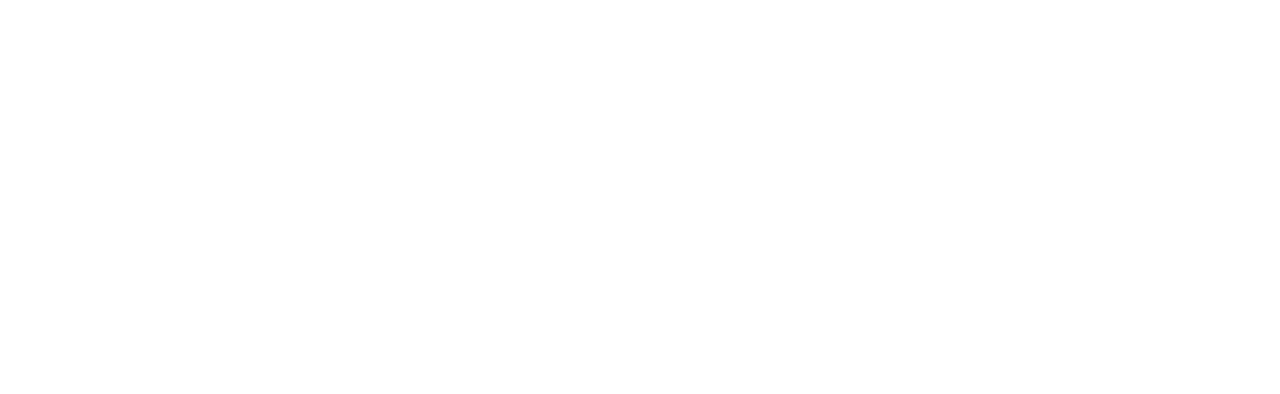
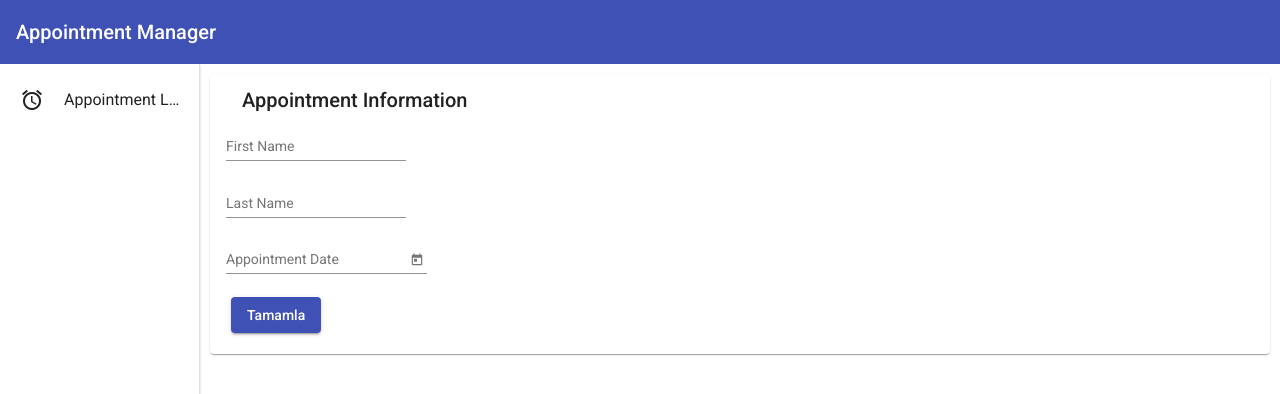
Before and after one commit to caltuntas/appointment-ui, an Angular app: page /appointments/new in a window 1280 px wide. Before the commit this address led to /. Shown: the top 394 px of the page. Built offline with nearby package versions, Linux system fonts and the light colour scheme.

Commit message:
chore: new appointment form is added

```diff
--- a/src/app/app-routing.module.ts
+++ b/src/app/app-routing.module.ts
@@ -2,6 +2,7 @@
 import { Routes, RouterModule } from '@angular/router';
 import { HomeComponent } from './home/home.component';
 import { AppointmentListComponent } from './appointment-list/appointment-list.component';
+import { AppointmentFormComponent } from './appointment-form/appointment-form.component';
 
 
 const routes: Routes = [
@@ -12,6 +13,10 @@
       {
         path: 'appointments',
         component: AppointmentListComponent
+      },
+      {
+        path: 'appointments/new',
+        component: AppointmentFormComponent
       }
     ],
   },
--- a/src/app/app.module.ts
+++ b/src/app/app.module.ts
@@ -9,6 +9,7 @@
 import { HomeComponent } from './home/home.component';
 import { SidenavComponent } from './sidenav/sidenav.component';
 import { AppointmentListComponent } from './appointment-list/appointment-list.component';
+import { AppointmentFormComponent } from './appointment-form/appointment-form.component';
 
 @NgModule({
   declarations: [
@@ -16,7 +17,8 @@
     HeaderComponent,
     HomeComponent,
     SidenavComponent,
-    AppointmentListComponent
+    AppointmentListComponent,
+    AppointmentFormComponent
   ],
   imports: [
     BrowserModule,
--- /dev/null
+++ b/src/app/appointment-form/appointment-form.component.html
@@ -0,0 +1,66 @@
+<mat-card class="example-card">
+  <mat-card-header>
+    <mat-card-title>Appointment Information</mat-card-title>
+  </mat-card-header>
+  <mat-card-content>
+    <div class="container">
+      <div [hidden]="submitted">
+        <form (ngSubmit)="onSubmit()" #talepForm="ngForm" class="example-form">
+          <div class="col-md-12">
+            <mat-form-field class="full-width">
+              <mat-label>First Name</mat-label>
+              <input
+                matInput
+                type="text"
+                [(ngModel)]="model.firstName"
+                name="firstName"
+                #name="ngModel"
+              />
+            </mat-form-field>
+          </div>
+          <div class="col-md-12">
+            <mat-form-field class="full-width">
+              <mat-label>Last Name</mat-label>
+              <input
+                matInput
+                type="text"
+                [(ngModel)]="model.lastName"
+                name="lastName"
+                #name="ngModel"
+              />
+            </mat-form-field>
+          </div>
+          <div class="col-md-12">
+            <mat-form-field class="full-width">
+              <mat-label>Appointment Date</mat-label>
+              <input
+                matInput
+                [matDatepicker]="picker"
+                [(ngModel)]="model.date"
+                name="date"
+                #name="ngModel"
+              />
+              <mat-datepicker-toggle
+                matSuffix
+                [for]="picker"
+              ></mat-datepicker-toggle>
+              <mat-datepicker #picker></mat-datepicker>
+            </mat-form-field>
+          </div>
+
+          <div class="col-md-12">
+            <button
+              mat-raised-button
+              color="primary"
+              type="submit"
+              style="margin: 5px;"
+              [disabled]="!talepForm.form.valid"
+            >
+              Tamamla
+            </button>
+          </div>
+        </form>
+      </div>
+    </div>
+  </mat-card-content>
+</mat-card>
--- /dev/null
+++ b/src/app/appointment-form/appointment-form.component.ts
@@ -0,0 +1,19 @@
+import { Component, OnInit } from '@angular/core';
+import { Appointment } from '../shared/models/Appointment';
+
+@Component({
+  selector: 'app-appointment-form',
+  templateUrl: './appointment-form.component.html',
+  styleUrls: ['./appointment-form.component.css']
+})
+export class AppointmentFormComponent implements OnInit {
+  submitted = false;
+  model = new Appointment();
+  constructor() { }
+
+  ngOnInit(): void {
+  }
+
+  onSubmit() {
+  }
+}
--- a/src/app/appointment-list/appointment-list.component.html
+++ b/src/app/appointment-list/appointment-list.component.html
@@ -6,6 +6,7 @@
     <button
       mat-button
       style="float: right; margin: 5px;"
+      [routerLink]="['/appointments/new']"
       (click)="addNewProcess()"
       mat-flat-button
       color="primary"
--- a/src/app/material.module.ts
+++ b/src/app/material.module.ts
@@ -16,6 +16,7 @@
 import { MatSelectModule } from '@angular/material/select';
 import { MatMenuModule } from '@angular/material/menu';
 import { FormsModule, ReactiveFormsModule } from '@angular/forms';
+import {MatNativeDateModule} from '@angular/material/core';
 
 @NgModule({
   imports: [
@@ -37,6 +38,7 @@
     MatMenuModule,
     MatInputModule,
     MatDialogModule,
+    MatNativeDateModule,
   ],
 
   exports: [
@@ -58,6 +60,7 @@
     MatMenuModule,
     MatInputModule,
     MatDialogModule,
+    MatNativeDateModule,
   ],
 
 })
--- /dev/null
+++ b/src/app/shared/models/Appointment.ts
@@ -0,0 +1,8 @@
+export class Appointment {
+  public firstName: string;
+  public lastName: string;
+  public date: string;
+constructor(
+) {  }
+
+}
```
Also changed, not shown: src/app/appointment-form/appointment-form.component.css (added), 1 other file (tests, documents, lock files or other folders).
